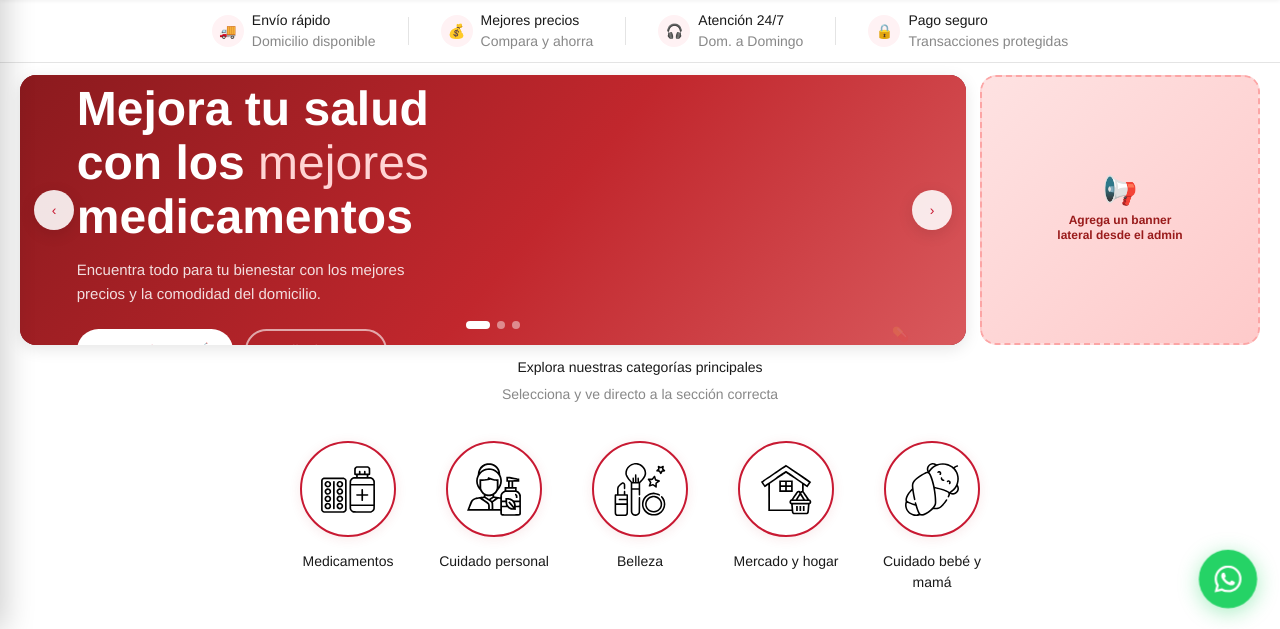
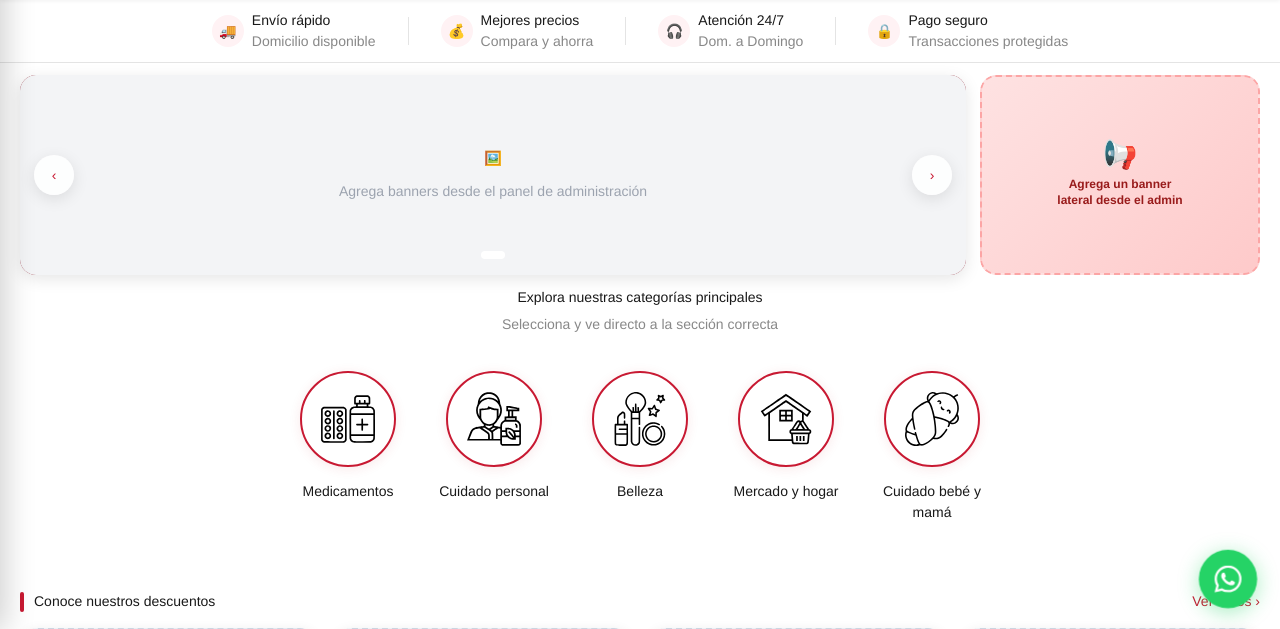
Before and after one commit to redbaron777x7/capinorte, a Flask app: page / in a window 1280 px wide. Shown: the part 169-798 px from the top of the page. Run offline with Flask 3, Linux system fonts and the light colour scheme; data comes from the database, SQL or seed files in the repository; data that the repository does not hold is empty.

Commit message:
Remove red gradient default slides - show clean placeholder when no banners exist

```diff
--- a/templates/store.html
+++ b/templates/store.html
@@ -44,41 +44,11 @@
           </div>
           {% endfor %}
         {% else %}
-          <div class="banner-slide default-1">
-            <div class="slide-body">
-              <span class="slide-tag">🔥 Bienvenidos</span>
-              <h1 class="slide-h">Mejora tu salud<br>con los <em>mejores</em><br>medicamentos</h1>
-              <p class="slide-p">Encuentra todo para tu bienestar con los mejores precios y la comodidad del domicilio.</p>
-              <div class="slide-btns">
-                <a href="/buscar?q=" class="btn-white">Ver productos 🛒</a>
-                <a href="https://wa.me/{{ config.get('whatsapp','') }}" class="btn-border" target="_blank">Pedir ahora →</a>
-              </div>
+          <div class="banner-slide" style="background:#f3f4f6;display:flex;align-items:center;justify-content:center;min-height:200px">
+            <div style="text-align:center;padding:40px 20px;color:#9ca3af">
+              <span style="font-size:48px;display:block;margin-bottom:12px">🖼️</span>
+              <p style="font-size:14px;font-weight:600;margin:0">Agrega banners desde el panel de administración</p>
             </div>
-            <div class="slide-deco">💊</div>
-          </div>
-          <div class="banner-slide default-2">
-            <div class="slide-body">
-              <span class="slide-tag">💄 Belleza</span>
-              <h1 class="slide-h">Cuidado personal<br>al <em>mejor precio</em></h1>
-              <p class="slide-p">Más de 3.000 productos con entrega a domicilio.</p>
-              <div class="slide-btns">
-                <a href="/categoria/Belleza" class="btn-white">Ver belleza ✨</a>
-                <a href="/buscar?q=" class="btn-border">Catálogo →</a>
-              </div>
-            </div>
-            <div class="slide-deco">🧴</div>
-          </div>
-          <div class="banner-slide default-3">
-            <div class="slide-body">
-              <span class="slide-tag">👶 Bebé y Mamá</span>
-              <h1 class="slide-h">Todo para el<br><em>bienestar</em><br>de tu bebé</h1>
-              <p class="slide-p">Pañales, cremas, alimentos infantiles y más.</p>
-              <div class="slide-btns">
-                <a href="/buscar?q=bebe" class="btn-white">Ver bebé 👶</a>
-                <a href="/buscar?q=maternidad" class="btn-border">Maternidad →</a>
-              </div>
-            </div>
-            <div class="slide-deco">👶</div>
           </div>
         {% endif %}
       </div>
@@ -89,8 +59,6 @@
           {% for b in banners_p %}<button class="bdot {% if loop.first %}on{% endif %}" data-i="{{ loop.index0 }}"></button>{% endfor %}
         {% else %}
           <button class="bdot on" data-i="0"></button>
-          <button class="bdot" data-i="1"></button>
-          <button class="bdot" data-i="2"></button>
         {% endif %}
       </div>
     </div>
```
